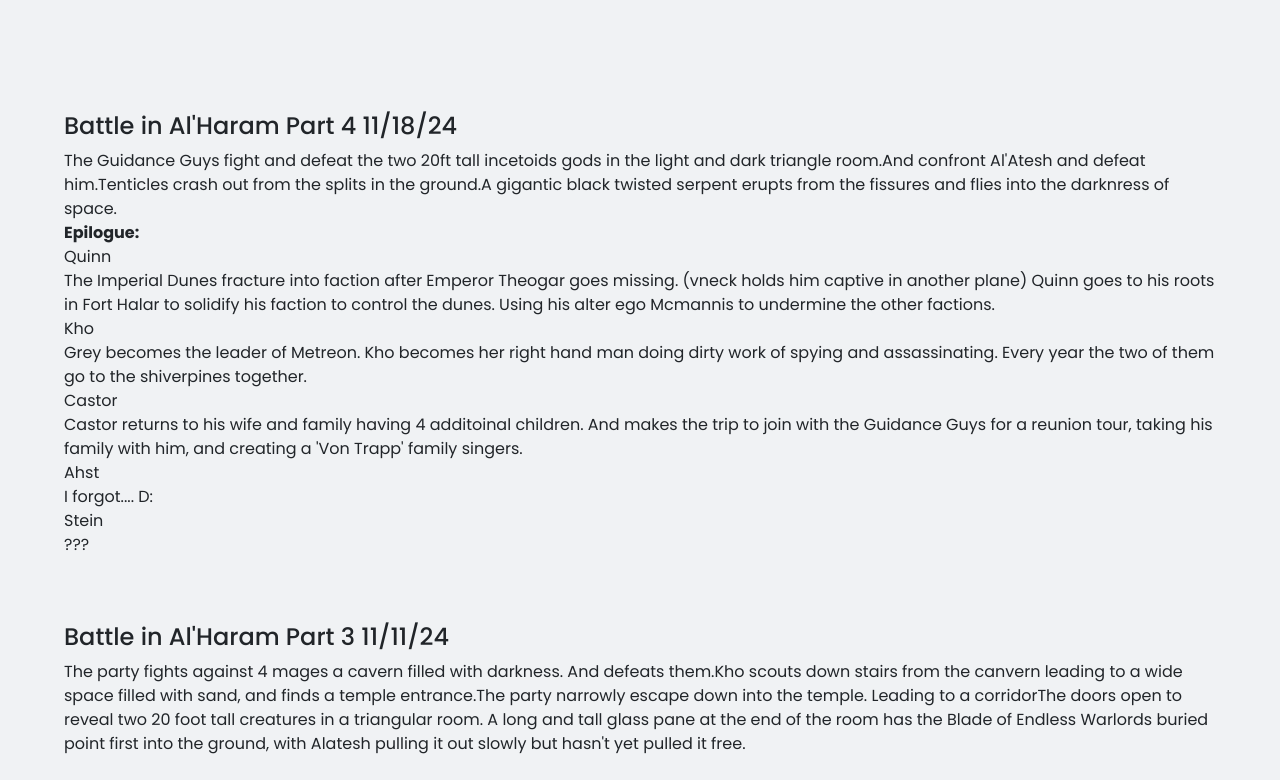
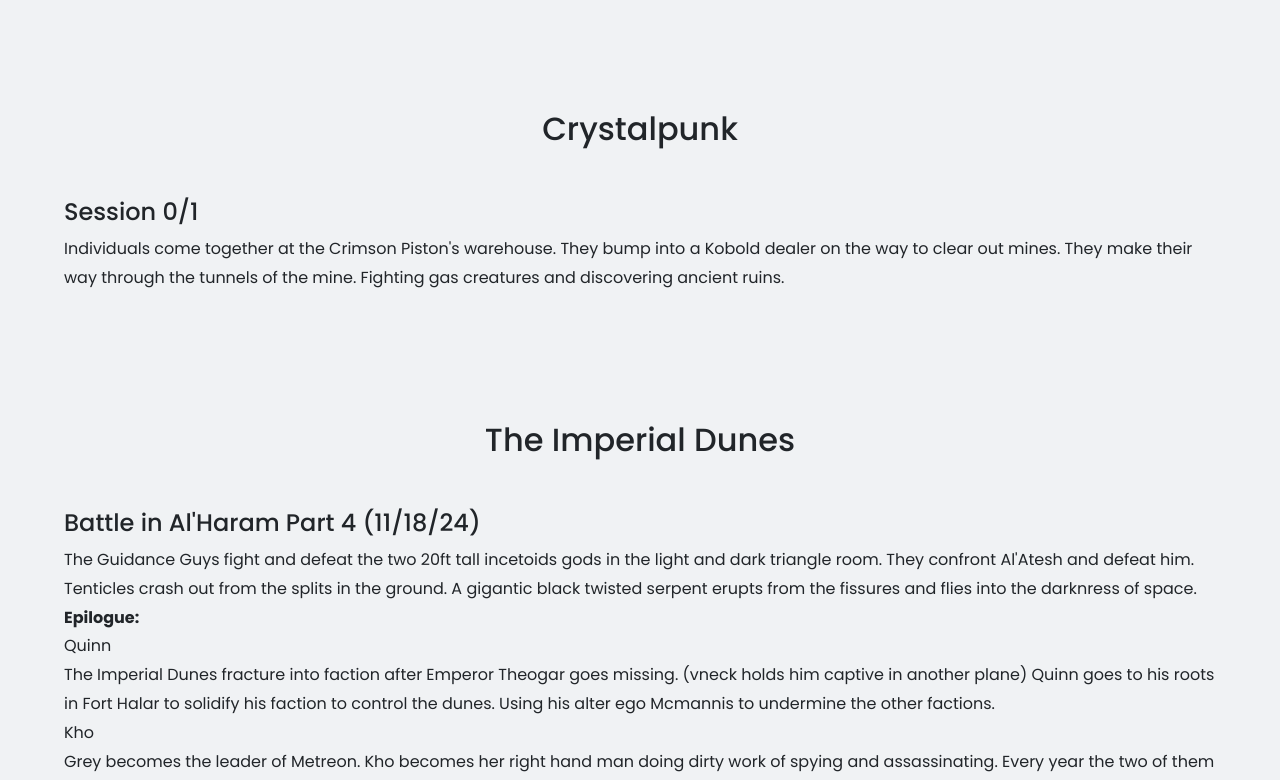
Before and after one commit to patrickhilmoe/groupstorytelling, a React (Vite) app: page / in a window 1280 px wide. Shown: the part 718-1498 px from the top of the page. Built offline with nearby package versions, Linux system fonts and the light colour scheme.

Commit message:
final touches to first iteration

```diff
--- a/index.html
+++ b/index.html
@@ -8,7 +8,7 @@
     <link rel="preconnect" href="https://fonts.googleapis.com">
 <link rel="preconnect" href="https://fonts.gstatic.com" crossorigin>
 <link href="https://fonts.googleapis.com/css2?family=Karla:ital,wght@0,200..800;1,200..800&family=Montserrat:ital,wght@0,100..900;1,100..900&family=Outfit:wght@100..900&family=Poppins:ital,wght@0,100;0,200;0,300;0,400;0,500;0,600;0,700;0,800;0,900;1,100;1,200;1,300;1,400;1,500;1,600;1,700;1,800;1,900&display=swap" rel="stylesheet">
-    <title>Group Storytelling</title>
+    <title>Session Recap</title>
   </head>
   <body>
     <div id="root"></div>
--- a/src/components/mainpage.jsx
+++ b/src/components/mainpage.jsx
@@ -10,10 +10,6 @@ export function MainPage() {
   const [toggle, setToggle] = useState("non-visible");
 
   // todo update the Readme file
-  // todo spread out the page to make more negative space
-  // todo pretty up the buttons for moving to different part of page
-  // todo add crystalpunk recap
-  // todo make the buttons sticky to keep at the top of page
   // * it would be cool to have an "offcanvas" with an Appendix
 
   // toggle text to show more or less
@@ -30,7 +26,7 @@ export function MainPage() {
           <a href="#dunes" className="btn dunesbtn">
             The Imperial Dunes
           </a>
-          <a href="#dunes" className="btn cpbtn">
+          <a href="#cp" className="btn cpbtn">
             Crystalpunk
           </a>
         </div>
@@ -57,11 +53,33 @@ export function MainPage() {
           >
             See More / See Less
           </button>
+          <p id="cp"></p>
+          <br />
+          <br />
+          <br />
+          <br />
+          <h2 className="centerheader">Crystalpunk</h2>
+          <section className="story">
+            <h4>Session 0/1</h4>
+            <p>
+              Individuals come together at the Crimson Piston's warehouse. They
+              bump into a Kobold dealer on the way to clear out mines.{" "}
+              <span className={toggle}>
+                They are invited to be apart of a pyramid scheme. After parting
+                with the dealer, they try selling to law enforcement.
+              </span>{" "}
+              They make their way through the tunnels of the mine. Fighting gas
+              creatures and discovering ancient ruins.
+            </p>
+          </section>
           <p id="dunes"></p>
           <br />
           <br />
+          <br />
+          <br />
+          <h2 className="centerheader">The Imperial Dunes</h2>
           <section className="story">
-            <h4>Battle in Al'Haram Part 4 11/18/24</h4>
+            <h4>Battle in Al'Haram Part 4 (11/18/24)</h4>
             <p>
               The Guidance Guys fight and defeat the two 20ft tall incetoids
               gods in the light and dark triangle room.
@@ -71,18 +89,17 @@ export function MainPage() {
                 Castor deal lots of damage. Kho pummles and shoots Mei'Wren.
                 Castor casts Necrotic touch and shoots Ra'Tsun. Kho shoots the
                 glass between the group and Alatesh and shatters it.
-              </span>
-              And confront Al'Atesh and defeat him.
+              </span>{" "}
+              They confront Al'Atesh and defeat him.
               <span className={toggle}>
-                Ahst pushes Alatesh away from the sword with eldrich blast and
+                Ahst pushes Al'Atesh away from the sword with eldrich blast and
                 pushes sword back into place. Alatesh pulls the sword out
                 effortlessly. He rises into the air and shoots firey beams of
                 force at the party. The earth splits progressively creating deep
-                cracks and holes with screams eminating from them. Kho gets
-                knocked down by 5 blasts. Castor gets knocked down from an
-                opportunity attack. Quinn heals to get everyone back up.
+                cracks with screams eminating from them and a portal begins to appear near the battle. Kho gets
+                knocked down by 5 blasts. Castor gets knocked down trying to fly from Al'Atesh. Quinn heals to get everyone back up.
                 Al'Atesh decends on Quinn, bends him at the neck and stabs the
-                Blade of Endless Warlords into Quinn's face. Kho punchs Al'Atesh
+                Blade of Endless Warlords into his face. Kho punchs Al'Atesh
                 with low impact. Al'Atesh grabs Kho and drops him into the
                 crevaase. Castor flys and catches him. Al'Atesh attacks Castor,
                 knocking him out. Quinn heals Castor and turns invisible.
@@ -90,19 +107,19 @@ export function MainPage() {
                 stabs him with the Sword. Ahst drops a Sickening Ray on top of
                 Al'Atesh and the invisible Quinn. Grey appears at a portal the
                 was growing. Ahst gets knocked out by Al'Atesh with his 5 blasts
-                and slides to the edge of a pit. Castor blasts Al'Atesh with a
-                Guiding Bolt. He is taken out and tips over and falls into the
+                and slides to the edge of a crag. Castor blasts Al'Atesh with a
+                Guiding Bolt, knocking him out. He tips over and falls into the
                 pit. Kho and Castor fall/fly down and captures Al'Atesh with the
                 'pokeball'.
-              </span>
+              </span>{" "}
               Tenticles crash out from the splits in the ground.
               <span className={toggle}>
                 Castor flies toward the dunes carrying Kho and Quinn. Kho,
-                Quinn, and Ahst get grabbed by the tenticles. Ahst says Mox,
-                Mox, Mox, summoning his patron. He takes the 'pokeball' from Kho
-                and doesn't free Ahst and bamphs away. The party escapse the
+                Quinn, and Ahst get grabbed by the tenticles. Ahst says "Mox,
+                Mox, Mox" summoning his patron. Who takes the 'pokeball' from Kho
+                and doesn't free Ahst and bamphs away. The party narrowly escape the
                 tenticles and run free from the shattering ground.
-              </span>
+              </span>{" "}
               A gigantic black twisted serpent erupts from the fissures and
               flies into the darknress of space.
               <br />
@@ -139,13 +156,13 @@ export function MainPage() {
             </p>
           </section>
           <section className="story">
-            <h4>Battle in Al'Haram Part 3 11/11/24</h4>
+            <h4>Battle in Al'Haram Part 3 (11/11/24)</h4>
             <p>
               The party fights against 4 mages a cavern filled with darkness.
               And defeats them.
               <span className={toggle}>
                 Selmura of the Rivers. Melva of the Light. Velcor of the Winds.
-                Tekvin of the Sands. Ahst is hit with immolation and lights up
+                Tekvin of the Sands. Ahst is hit with Immolation and lights up
                 pitch dark room with light. It gets snuffed out after Stien
                 bicects Melva. Velcor casts lightning bolt on 3 people twice!
                 Selmura makes a mud area the restrains Kho, Ahst, and Quinn.
@@ -159,7 +176,7 @@ export function MainPage() {
                 Selmura, who crumbles apart in chuncks. Stein stacks up melee
                 hits, which Tekvin is resistant to and Castor defeats Tekvin
                 with an arrow.
-              </span>
+              </span>{" "}
               Kho scouts down stairs from the canvern leading to a wide space
               filled with sand, and finds a temple entrance.
               <span className={toggle}>
@@ -167,14 +184,14 @@ export function MainPage() {
                 the knee down. Everyone meets at a temple entrance made of
                 obsidian. Intercepted by creatures with leather wings and heads
                 with a mockery of a human face.
-              </span>
+              </span>{" "}
               The party narrowly escape down into the temple. Leading to a
               corridor
               <span className={toggle}>
                 Passing a chininous creture with insectoid legs, they go down
                 the hallway to a closed obsidian doorway. Voices can be heard on
                 the otherside.
-              </span>
+              </span>{" "}
               The doors open to reveal two 20 foot tall creatures in a
               triangular room. A long and tall glass pane at the end of the room
               has the Blade of Endless Warlords buried point first into the
@@ -183,7 +200,7 @@ export function MainPage() {
             </p>
           </section>
           <section className="story">
-            <h4> Battle in Al'Haram Part 2 11/4/24</h4>
+            <h4> Battle in Al'Haram Part 2 (11/4/24)</h4>
             <p>
               The Guidance Guys fight and defeat an anti magic golem Tor.{" "}
               <span className={toggle}>
@@ -213,7 +230,7 @@ export function MainPage() {
             </p>
           </section>
           <section className="story">
-            <h4>Battle in Al'Haram Part 1 10/28/24</h4>
+            <h4>Battle in Al'Haram Part 1 (10/28/24)</h4>
             <p>
               The pocket dimension has been pulled out in to this dimension.{" "}
               <span className={toggle}>
--- a/src/index.css
+++ b/src/index.css
@@ -36,6 +36,10 @@ body {
   margin-top: 50px;
   /* box-shadow: 0px 0px 25px 25px rgba(55,54,51, 0.3);
   background-color: rgba(55,54,51, 0.3); */
+}
+
+.story p {
+  line-height: 1.8;
 }
 
 .story:nth-child(odd)
@@ -99,7 +103,7 @@ body {
 .heading {
   position: sticky;
   top: 0px;
-  background-color: #778899;
+  background-color: #c5ccd3;
   padding: 30px 0px;
 }
 
@@ -128,6 +132,9 @@ body {
   font-weight: bold;
 }
 
+.centerheader {
+  text-align: center;
+}
 
 
 /* :root {
```
Also changed, not shown: 1 other file (tests, documents, lock files or other folders).
